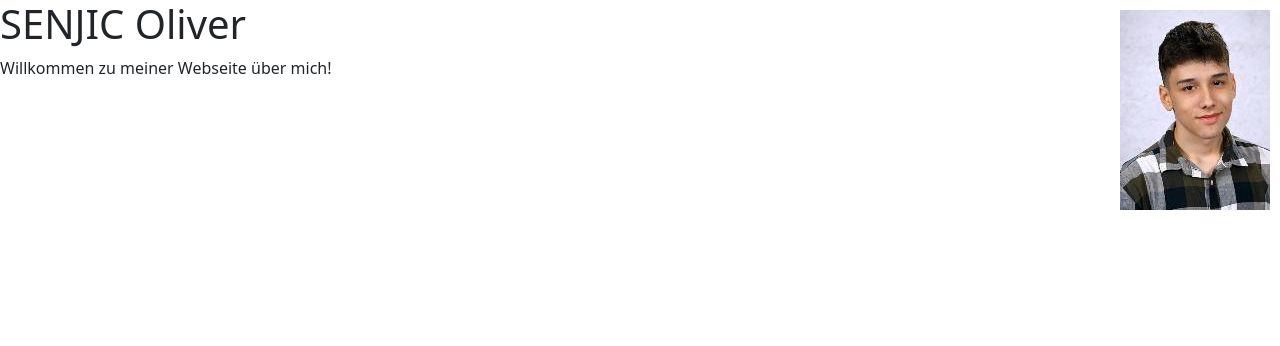
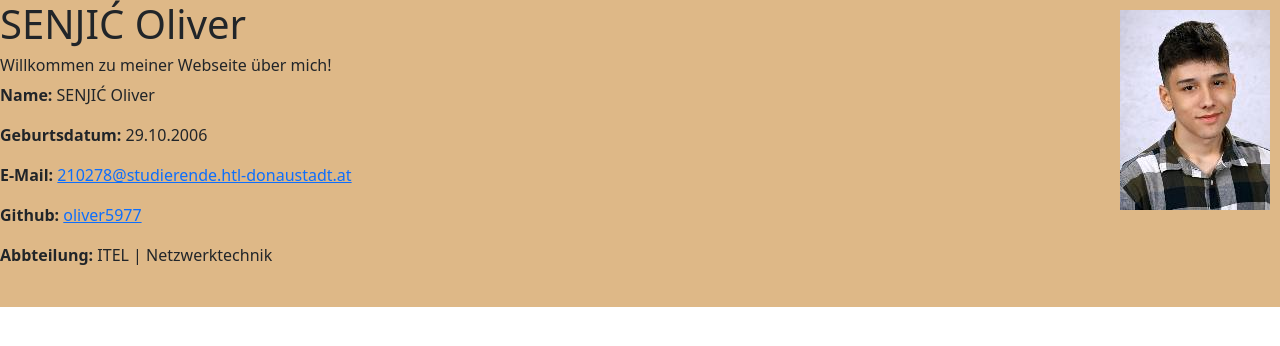
Before and after one commit to mahies/4ahitn_24, an Angular app: page /aboutMeSENJIC in a window 1280 px wide. Shown: the top 346 px of the page. Built offline with nearby package versions, Linux system fonts and the light colour scheme.

Commit message:
Variablen und Infos angezeigt

```diff
--- a/src/app/page-about-me-senjic/page-about-me-senjic.component.html
+++ b/src/app/page-about-me-senjic/page-about-me-senjic.component.html
@@ -1,9 +1,16 @@
+<html>
 <title>Über Mich SENJIC Oliver</title>
-<h1>SENJIC Oliver</h1>
-<p>Willkommen zu meiner Webseite über mich!</p>
+<header >
+<h1>SENJIĆ Oliver</h1>
+<h6>Willkommen zu meiner Webseite über mich!</h6>
 <img [src]="imagePath" alt="Portrait" class="top-right-image">
-
-
+<p><strong>Name: </strong>{{name}}</p>
+<p><strong>Geburtsdatum: </strong>{{GB}}</p>
+<p><strong>E-Mail: </strong><a href="mailto:210278@studierende.htl-donaustadt.at">{{Mail}}</a></p>
+<p><strong>Github: </strong><a href="https://github.com/oliver5977" target="_blank">{{Github}}</a></p>
+<p><strong>Abbteilung: </strong> {{ABT}}</p>
+</header>
+<br>
 
 
 <style>
@@ -15,4 +22,11 @@ margin: 10px;
   width: 150px;
   height: auto;
 }
+html{
+  background: burlywood;
+}
+body{
+  background: burlywood;
+}
 </style>
+</html>
--- a/src/app/page-about-me-senjic/page-about-me-senjic.component.ts
+++ b/src/app/page-about-me-senjic/page-about-me-senjic.component.ts
@@ -7,8 +7,13 @@ import { Component } from '@angular/core';
   styleUrl: './page-about-me-senjic.component.scss'
 })
 export class PageAboutMeSenjicComponent {
-  name:String = "SENJIC";
+  name:String = "SENJIĆ Oliver";
   imagePath: string = 'assets-SENJIC/fghjkdibfeb.png';
+  GB: string = "29.10.2006";
+  Mail: string = "210278@studierende.htl-donaustadt.at";
+  Github: string = "oliver5977";
+  ABT: string = "ITEL | Netzwerktechnik";
+
 
 
 }
```
Lines whose indentation alone changed are shown as unchanged.
